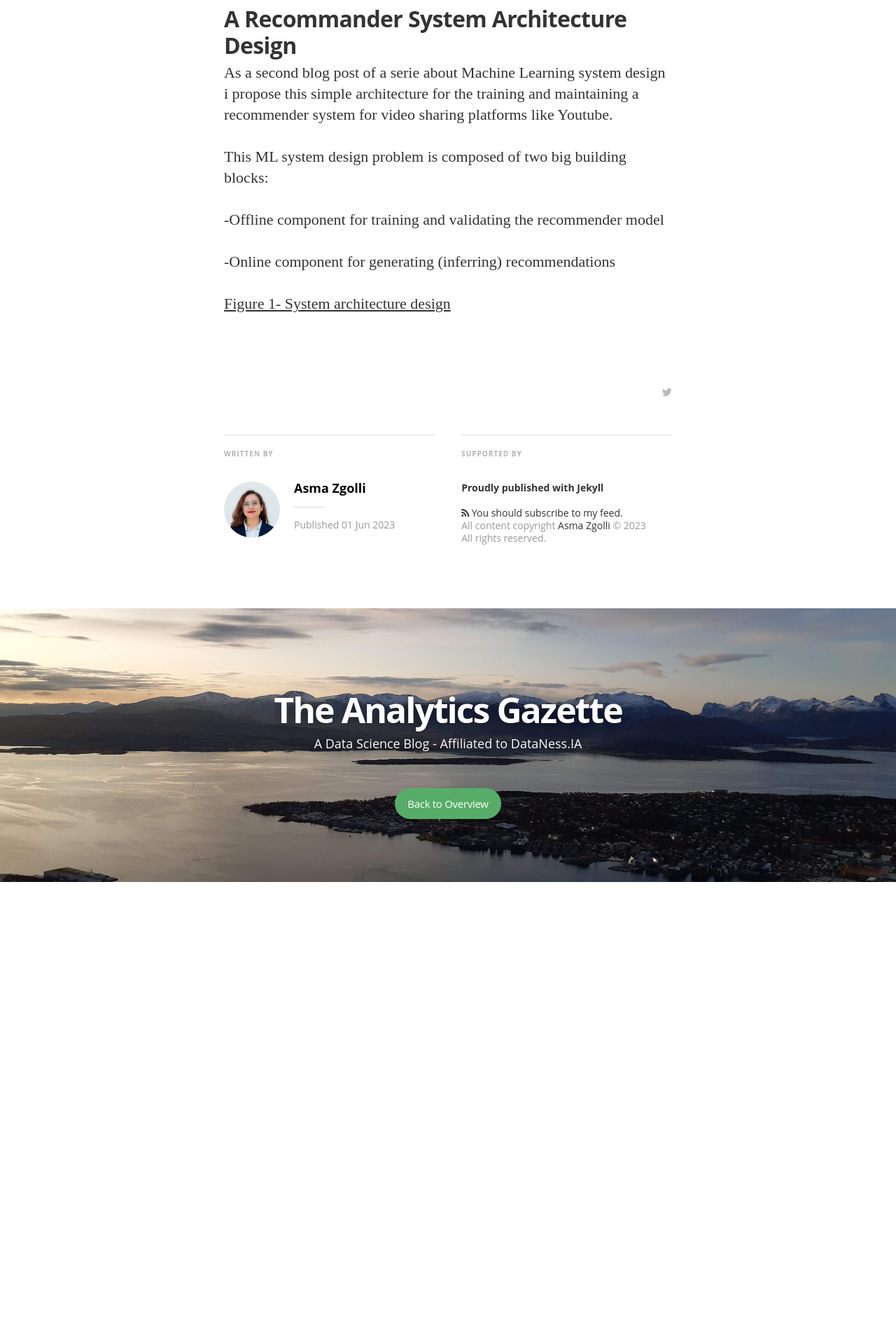
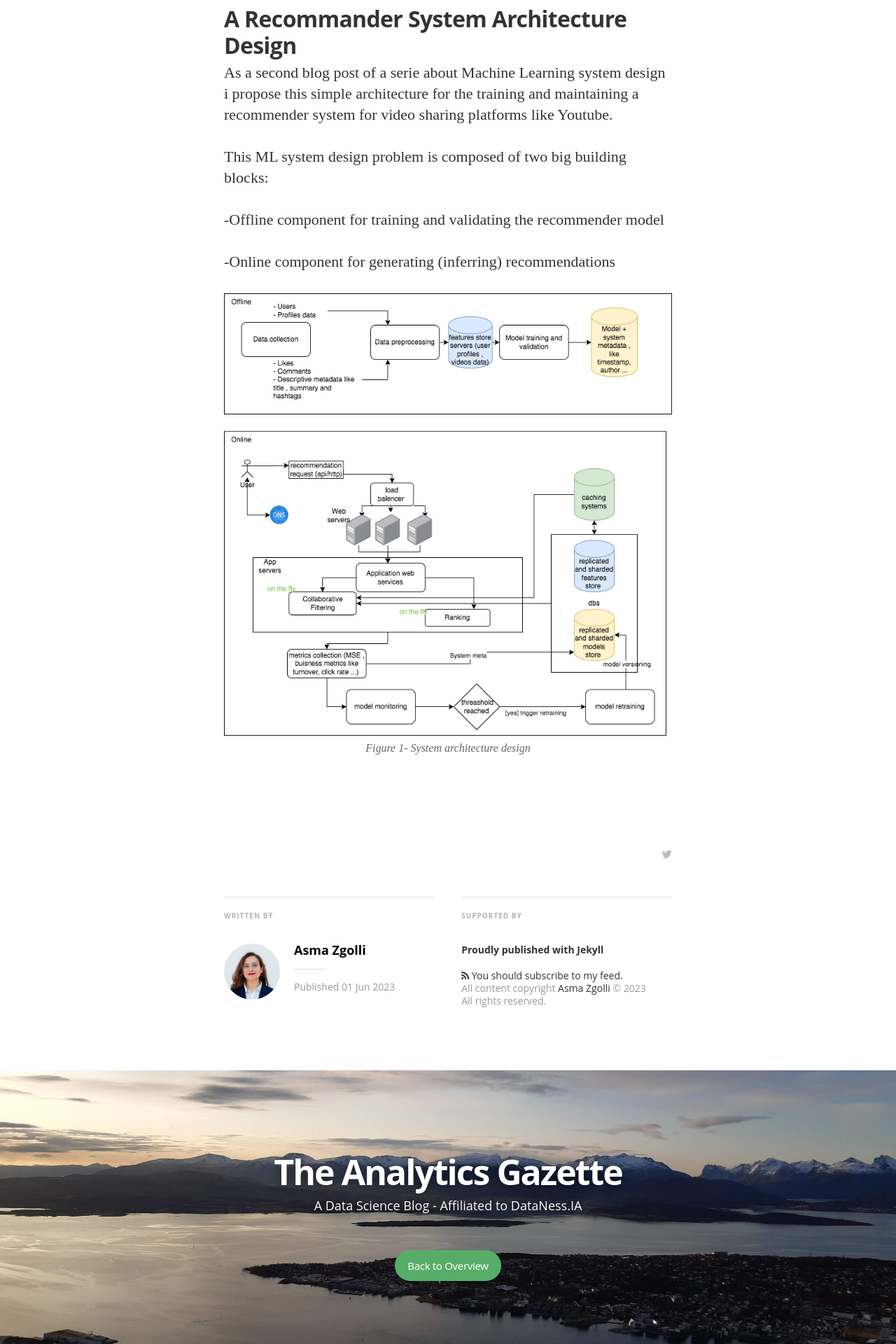
Before and after one commit to AsmaZgo/AsmaZgo.github.io, a Jekyll site: the page built from _posts/2023-06-01-recommender-system.markdown, in a window 1280 px wide. Shown: the part 995-2915 px from the top of the page at 70% size. Built offline with Jekyll 4.4.1, drawn with Linux system fonts in a browser that asks for light colours; nearby versions of some CDN libraries; some web fonts are replaced; comment, search, counter and statistics services are not loaded; before the commit the page ends 2255 px from its top, so only the background shows below that.

Commit message:
image error

```diff
--- a/_posts/2023-06-01-recommender-system.markdown
+++ b/_posts/2023-06-01-recommender-system.markdown
@@ -17,7 +17,7 @@ This ML system design problem is composed of two big building blocks:
 
 -Online component for generating (inferring) recommendations
 
-[Figure 1- System architecture design](/assets/article_images/rec_sys_simple_design/sysdiag.png)
+![Figure 1- System architecture design](/assets/article_images/rec_sys_simple_design/sysdiag.png)
 
 
 {% include disqus.html %}
```
